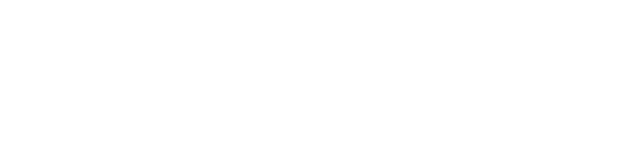
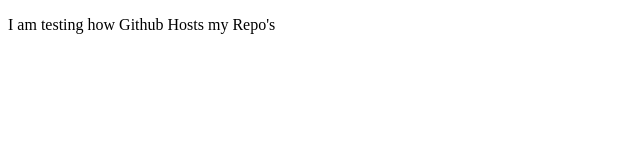
Before and after one commit to Mbreitling95/hello-world, a plain HTML site: page index.html in a window 1280 px wide. Shown: the whole page, without its empty margins (0-640 px from the left). Drawn offline with Linux system fonts and the light colour scheme.

Commit message:
Update index.html

```diff
--- a/index.html
+++ b/index.html
@@ -5,6 +5,7 @@
     <title>resume-project-vuejs</title>
   </head>
   <body>
+    <p>I am testing how Github Hosts my Repo's</p>
     <div id="app"></div>
     <!-- built files will be auto injected -->
   </body>
```
